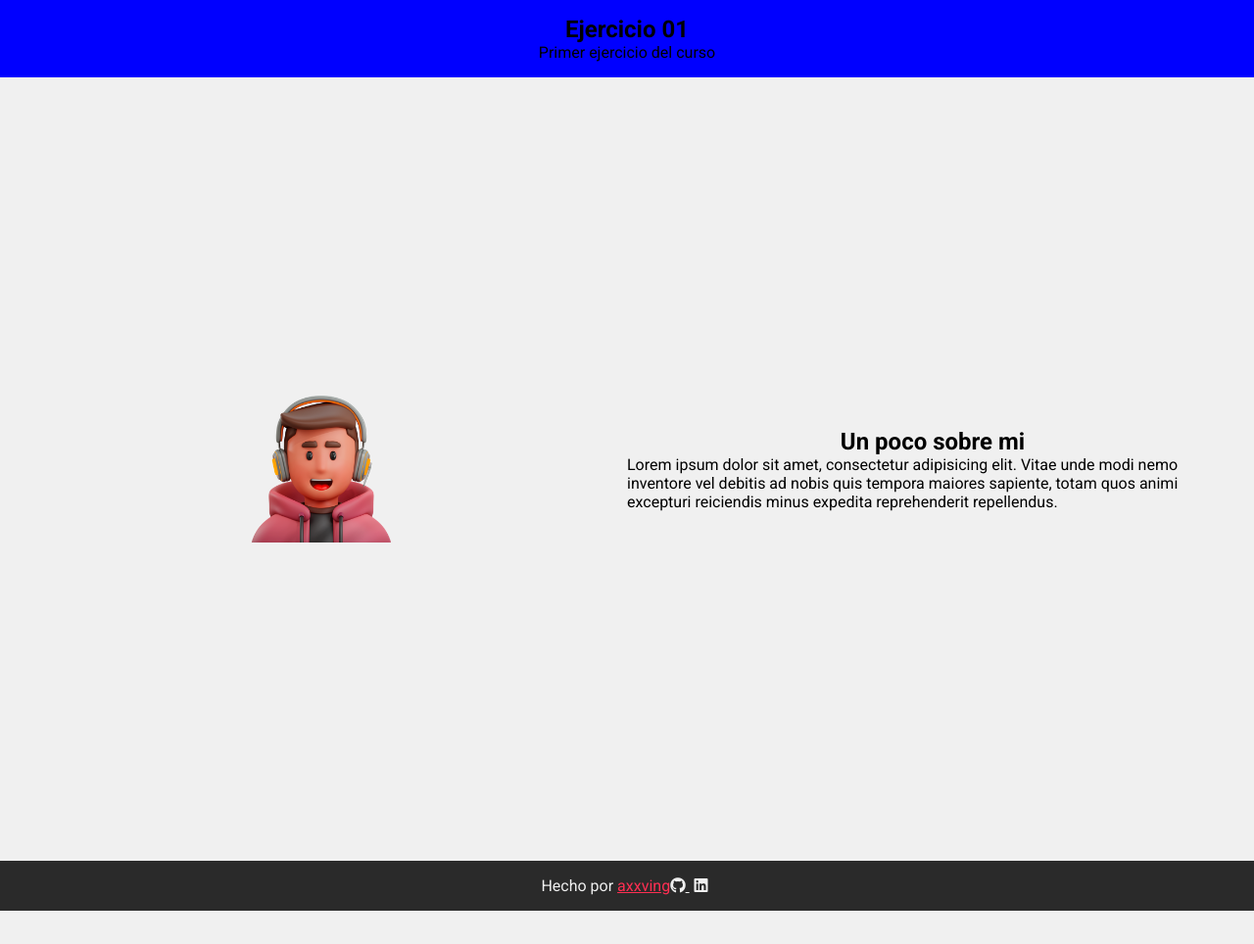
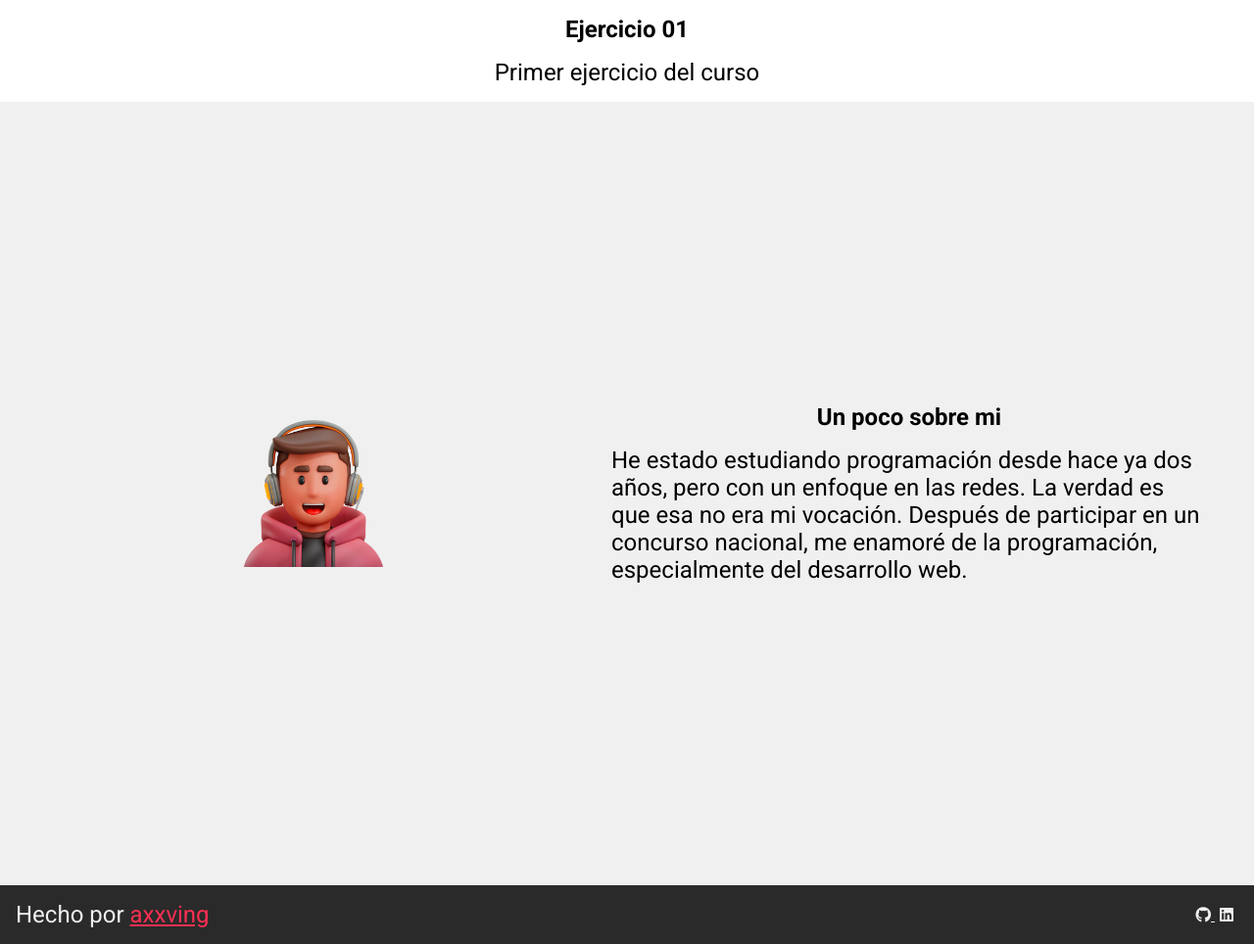
Before and after one commit to axxving/cur-js-fg-axv, a PHP site: page /index.html in a window 1280 px wide. Shown: the part 51-1015 px from the top of the page at 98% size. Before the commit the page ends 981 px from the top, so only its background shows below. Run offline with PHP 8.4, Linux system fonts and the light colour scheme.

Commit message:
feat(): Versión estable
Co-Authored-By: Irving Alejandro Hernández Ramírez <160192346+axxving@users.noreply.github.com>

```diff
--- a/Bloque02/css/styles.css
+++ b/Bloque02/css/styles.css
@@ -15,6 +15,14 @@
   margin: 0;
   padding: 0;
   box-sizing: border-box;
+}
+
+h2{
+  margin-bottom: 1rem;
+}
+
+p{
+  font-size: 1.5rem;
 }
 
 /*Estilos del HTML*/
@@ -72,6 +80,7 @@
       align-items: center;
       justify-content: center;
       flex-direction: column;
+      margin-right: 2rem;
     }
   }
 }
@@ -80,7 +89,7 @@
 footer {
   display: flex;
   align-items: center;
-  justify-content: center;
+  justify-content: space-between;
   padding: 1rem;
   background-color: var(--negro);
   .p-footer {
@@ -114,18 +123,19 @@
   align-items: center;
   justify-content: center;
   .container-img {
-    width: 50%;
+    width: 40%;
     display: flex;
     align-items: center;
     justify-content: center;
   }
 
   .container__content {
-    width: 50%;
+    width: 60%;
     display: flex;
     align-items: center;
     justify-content: center;
     flex-direction: column;
+    margin-right: 2rem;
   }
 }
 
@@ -175,6 +185,7 @@
         margin-bottom: 1rem;
         width: 100%;
         text-align: center;
+        margin-right: 0rem;
       }
     }
   }
@@ -195,6 +206,7 @@
       margin-top: 1rem;
       width: 100%;
       text-align: center;
+      margin-right: 0;
     }
   }
 
@@ -213,31 +225,3 @@
     }
   }
 }
-
-/* Small devices (phones, 576px and up) */
-@media (min-width: 576px) {
-  /* body {
-    background-color: orange;
-  } */
-}
-
-/* Medium devices (tablets, 768px and up) */
-@media (min-width: 768px) {
-  body {
-    background-color: yellow;
-  }
-}
-
-/* Large devices (desktops, 992px and up) */
-@media (min-width: 992px) {
-  body {
-    background-color: green;
-  }
-}
-
-/* Extra large devices (large desktops, 1200px and up) */
-@media (min-width: 1200px) {
-  body {
-    background-color: blue;
-  }
-}
--- a/Bloque02/html/contacto.html
+++ b/Bloque02/html/contacto.html
@@ -34,7 +34,7 @@
         />
       </div>
       <div class="container__content">
-        <h2>Contactame a travez de mis redes sociales</h2>
+        <h2>Contactame a través de mis redes sociales</h2>
         <div class="container-icons">
           <a
             class="contacto-icon"
--- a/Bloque02/index.html
+++ b/Bloque02/index.html
@@ -44,10 +44,10 @@
         <div class="container__content">
           <h2>Un poco sobre mi</h2>
           <p>
-            Lorem ipsum dolor sit amet, consectetur adipisicing elit. Vitae unde
-            modi nemo inventore vel debitis ad nobis quis tempora maiores
-            sapiente, totam quos animi excepturi reiciendis minus expedita
-            reprehenderit repellendus.
+            He estado estudiando programación desde hace ya dos años, pero con
+            un enfoque en las redes. La verdad es que esa no era mi vocación.
+            Después de participar en un concurso nacional, me enamoré de la
+            programación, especialmente del desarrollo web.
           </p>
         </div>
       </div>
```
